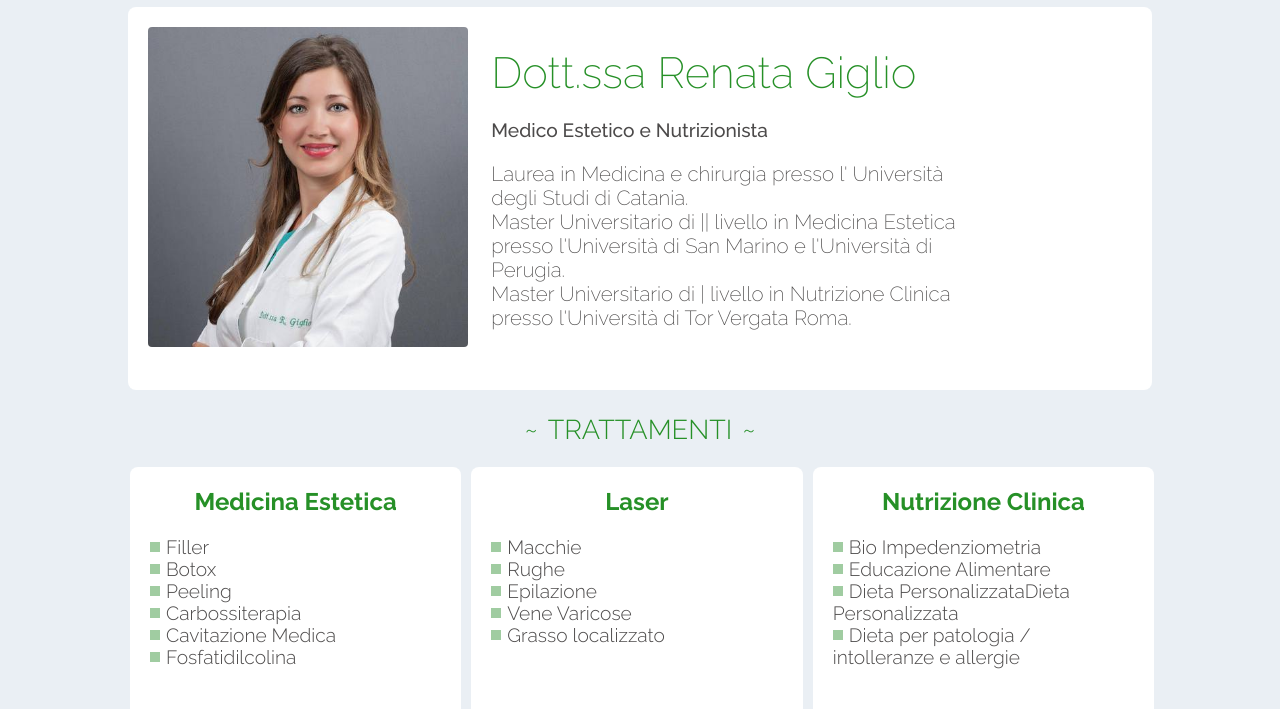
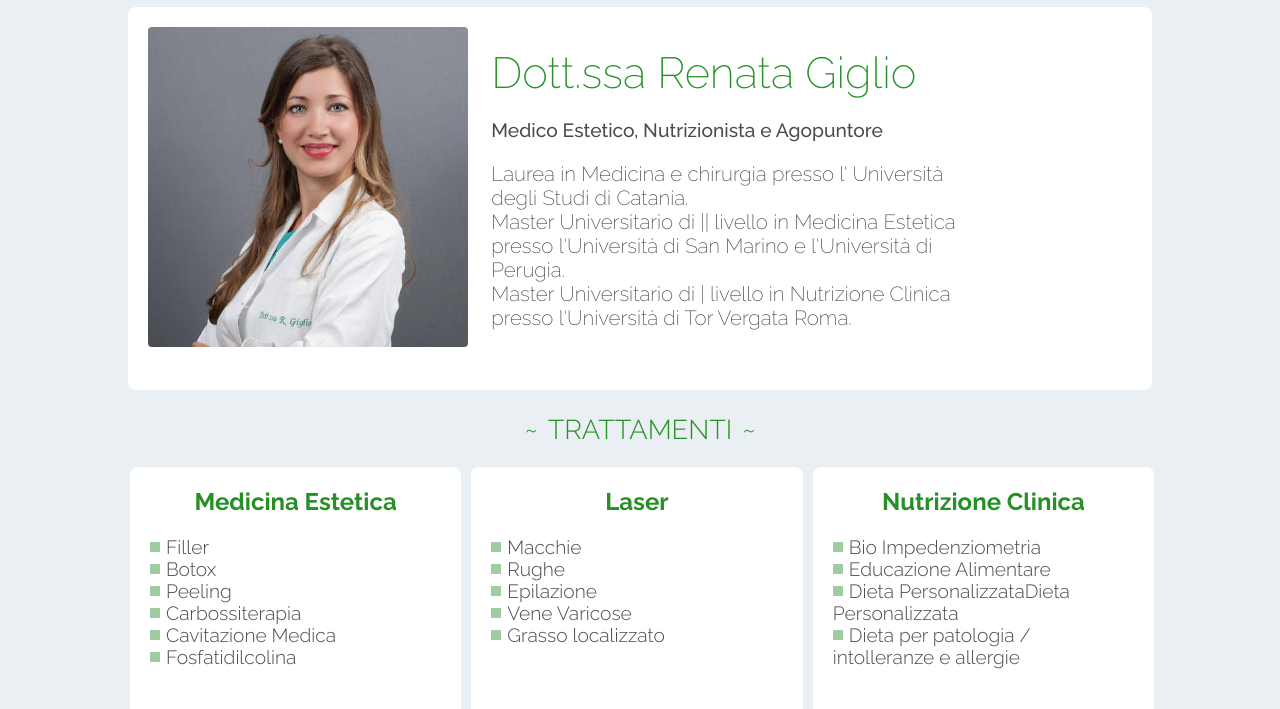
Before and after one commit to acapilleri/centro-med, a plain HTML site: page index.html in a window 1280 px wide. Shown: the part 88-797 px from the top of the page. Drawn offline with Linux system fonts and the light colour scheme.

Commit message:
Update index.html

```diff
--- a/index.html
+++ b/index.html
@@ -40,7 +40,7 @@
                 </div>
                 <div class="description-container" role="contentinfo">
                     <h1 role="heading">Dott.ssa Renata Giglio</h1>
-                    <h2>Medico Estetico e Nutrizionista</h2>
+                    <h2>Medico Estetico, Nutrizionista e Agopuntore</h2>
                     <p>
                         Laurea in Medicina e chirurgia presso l' Università degli Studi di Catania.<br /> Master Universitario di || livello in Medicina Estetica presso
                         l'Università di San Marino e l'Università di Perugia.<br />
```
